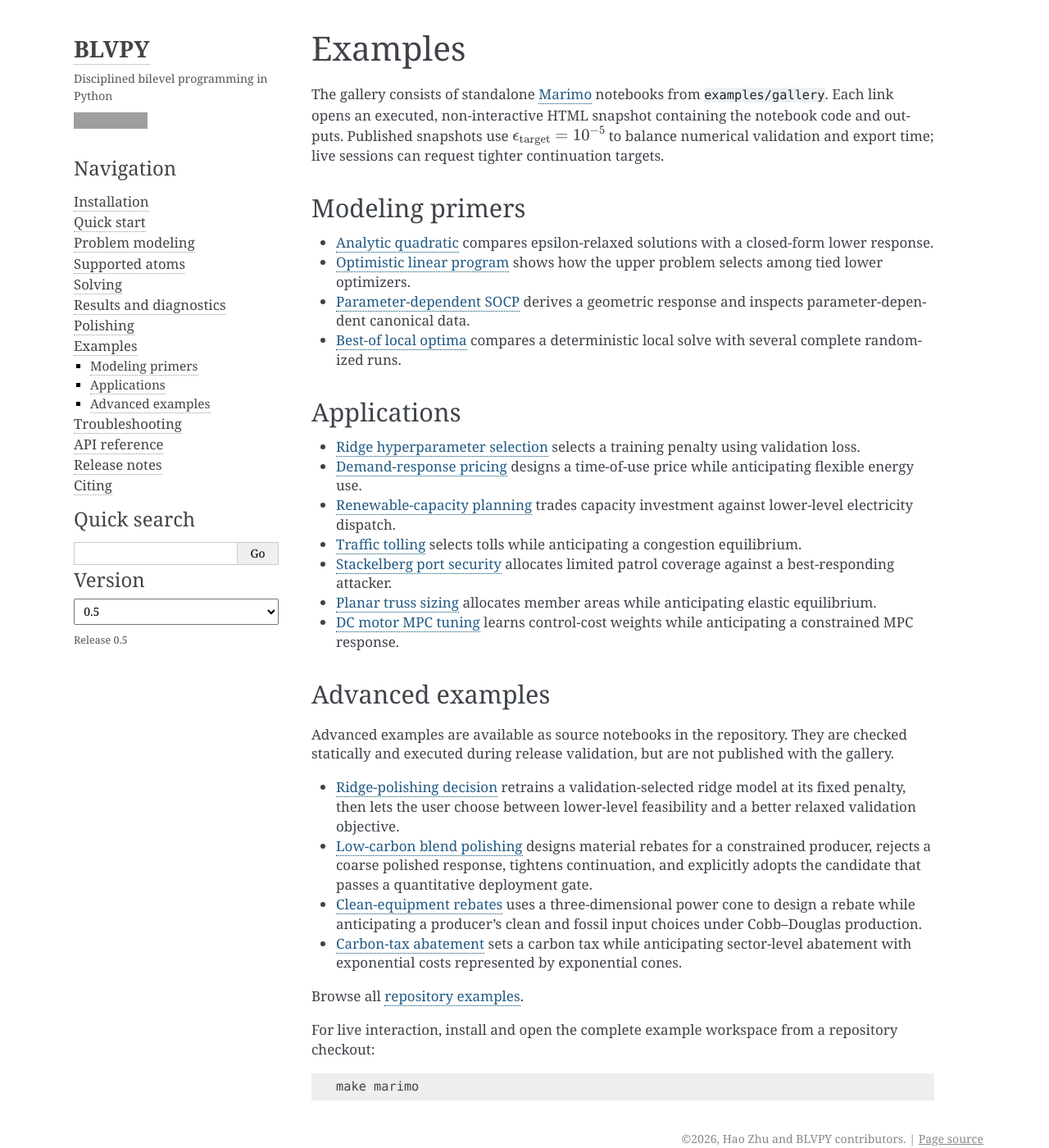
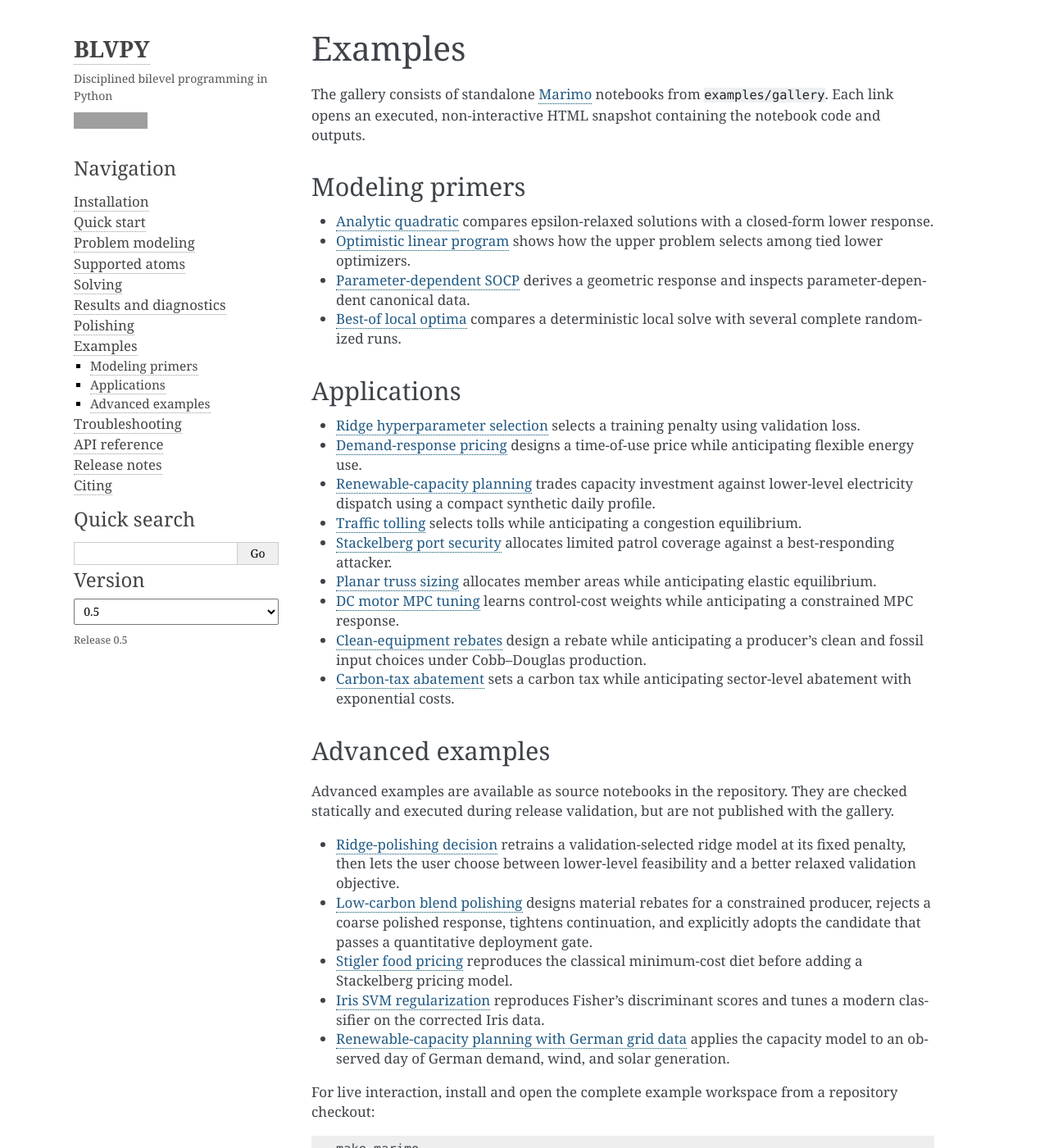
Before and after one commit to dxogrp/blvpy, a Sphinx documentation site: the page built from docs/examples.md, in a window 1280 px wide and 1400 px high. Shown: the whole window at 82% size. Built offline with Sphinx 7.4.7, drawn with Linux system fonts in a browser that asks for light colours; grey boxes are pictures that could not be loaded.

Commit message:
Restructure and add more examples

```diff
--- a/docs/examples.md
+++ b/docs/examples.md
@@ -2,8 +2,6 @@
 
 The gallery consists of standalone [Marimo](https://marimo.io/) notebooks from `examples/gallery`.
 Each link opens an executed, non-interactive HTML snapshot containing the notebook code and outputs.
-Published snapshots use $\epsilon_{\mathrm{target}}=10^{-5}$ to balance numerical validation and export time;
-live sessions can request tighter continuation targets.
 
 ## Modeling primers
 
@@ -13,7 +11,6 @@ live sessions can request tighter continuation targets.
   shows how the upper problem selects among tied lower optimizers.
 - {example}`Parameter-dependent SOCP <parameter_dependent_socp>`
   derives a geometric response and inspects parameter-dependent canonical data.
-
 - {example}`Best-of local optima <best_of_local_optima>`
   compares a deterministic local solve with several complete randomized runs.
 
@@ -24,7 +21,8 @@ live sessions can request tighter continuation targets.
 - {example}`Demand-response pricing <demand_response_pricing>`
   designs a time-of-use price while anticipating flexible energy use.
 - {example}`Renewable-capacity planning <renewable_capacity_planning>`
-  trades capacity investment against lower-level electricity dispatch.
+  trades capacity investment against lower-level electricity dispatch using a
+  compact synthetic daily profile.
 - {example}`Traffic tolling <traffic_tolling>`
   selects tolls while anticipating a congestion equilibrium.
 - {example}`Stackelberg port security <stackelberg_port_security>`
@@ -33,6 +31,12 @@ live sessions can request tighter continuation targets.
   allocates member areas while anticipating elastic equilibrium.
 - {example}`DC motor MPC tuning <dc_motor_mpc_tuning>`
   learns control-cost weights while anticipating a constrained MPC response.
+- {example}`Clean-equipment rebates <clean_equipment_rebate>`
+  design a rebate while anticipating
+  a producer's clean and fossil input choices under Cobb--Douglas production.
+- {example}`Carbon-tax abatement <carbon_tax_abatement>`
+  sets a carbon tax while anticipating sector-level abatement with
+  exponential costs.
 
 ## Advanced examples
 
@@ -48,14 +52,12 @@ with the gallery.
   designs material rebates for a constrained producer, rejects a coarse
   polished response, tightens continuation, and explicitly adopts the
   candidate that passes a quantitative deployment gate.
-- [Clean-equipment rebates](https://github.com/dxogrp/blvpy/blob/main/examples/advanced/clean_equipment_rebate.py)
-  uses a three-dimensional power cone to design a rebate while anticipating
-  a producer's clean and fossil input choices under Cobb--Douglas production.
-- [Carbon-tax abatement](https://github.com/dxogrp/blvpy/blob/main/examples/advanced/carbon_tax_abatement.py)
-  sets a carbon tax while anticipating sector-level abatement with
-  exponential costs represented by exponential cones.
-
-Browse all [repository examples](https://github.com/dxogrp/blvpy/tree/main/examples).
+- [Stigler food pricing](https://github.com/dxogrp/blvpy/blob/main/examples/advanced/stigler_food_pricing.py)
+  reproduces the classical minimum-cost diet before adding a Stackelberg pricing model.
+- [Iris SVM regularization](https://github.com/dxogrp/blvpy/blob/main/examples/advanced/iris_svm_regularization.py)
+  reproduces Fisher's discriminant scores and tunes a modern classifier on the corrected Iris data.
+- [Renewable-capacity planning with German grid data](https://github.com/dxogrp/blvpy/blob/main/examples/advanced/renewable_capacity_planning_smard.py)
+  applies the capacity model to an observed day of German demand, wind, and solar generation.
 
 For live interaction, install and open the complete example workspace from a repository checkout:
 
```
